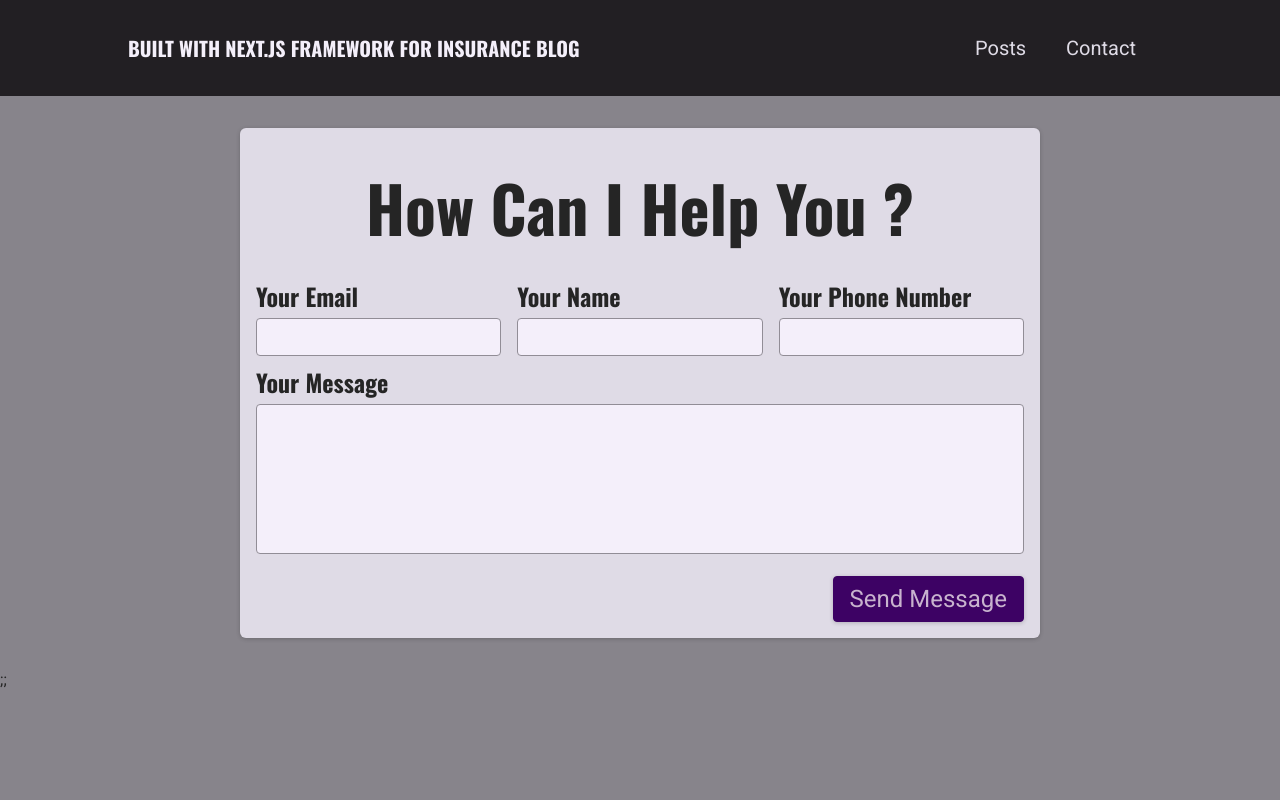
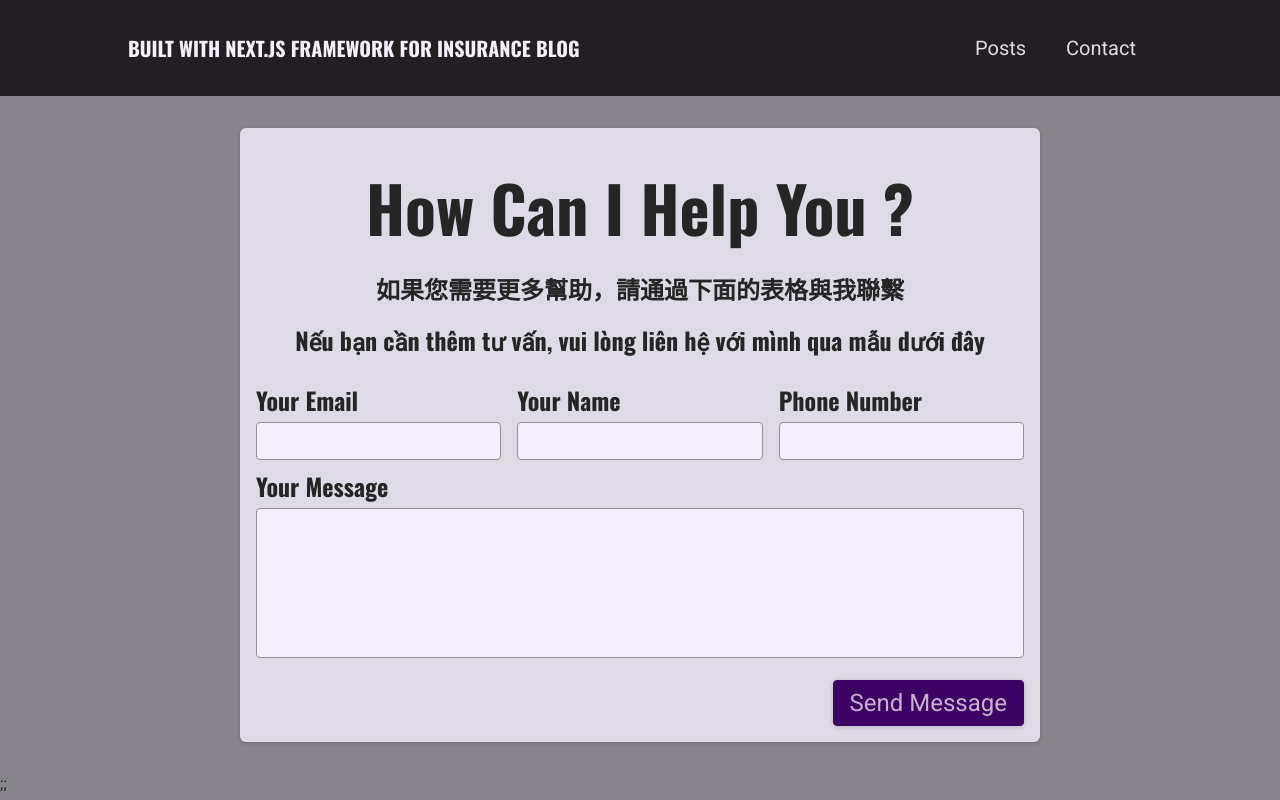
Before and after one commit to DiecTran/nextjs-myinsuranceblog, a Next.js app: page /contact in a window 1280 px wide. Built offline with nearby package versions, Linux system fonts and the light colour scheme.

Commit message:
add chinese and vietnamese to form

```diff
--- a/components/contact/contact-form.js
+++ b/components/contact/contact-form.js
@@ -87,6 +87,10 @@ export default function contactForm() {
   return (
     <section className={classes.contact}>
       <h1>How Can I Help You ?</h1>
+      <h2>如果您需要更多幫助，請通過下面的表格與我聯繫</h2>
+      <h2>
+        Nếu bạn cần thêm tư vấn, vui lòng liên hệ với mình qua mẫu dưới đây
+      </h2>
       <form className={classes.form} onSubmit={sendMessageHandler}>
         <div className={classes.controls}>
           <div className={classes.control}>
@@ -110,7 +114,7 @@ export default function contactForm() {
             />
           </div>
           <div className={classes.control}>
-            <label htmlFor="phone">Your Phone Number</label>
+            <label htmlFor="phone">Phone Number</label>
             <input
               type="tel"
               id="phone"
--- a/components/contact/contact-form.module.css
+++ b/components/contact/contact-form.module.css
@@ -13,6 +13,12 @@
   font-size: var(--size-8);
   margin: var(--size-4) 0;
   text-align: left;
+}
+
+.contact h2 {
+  font-size: var(--size-4); /* Adjust the font size as needed */
+  margin: var(--size-4) 0; /* Adjust the margin as needed */
+  text-align: left; /* Align the text to the left */
 }
 
 .form label {
@@ -70,4 +76,8 @@
     font-size: var(--size-16);
     text-align: center;
   }
+  .contact h2 {
+    font-size: var(--size-6); /* Adjust the font size for larger screens */
+    text-align: center; /* Align the text to the center for larger screens */
+  }
 }
```
